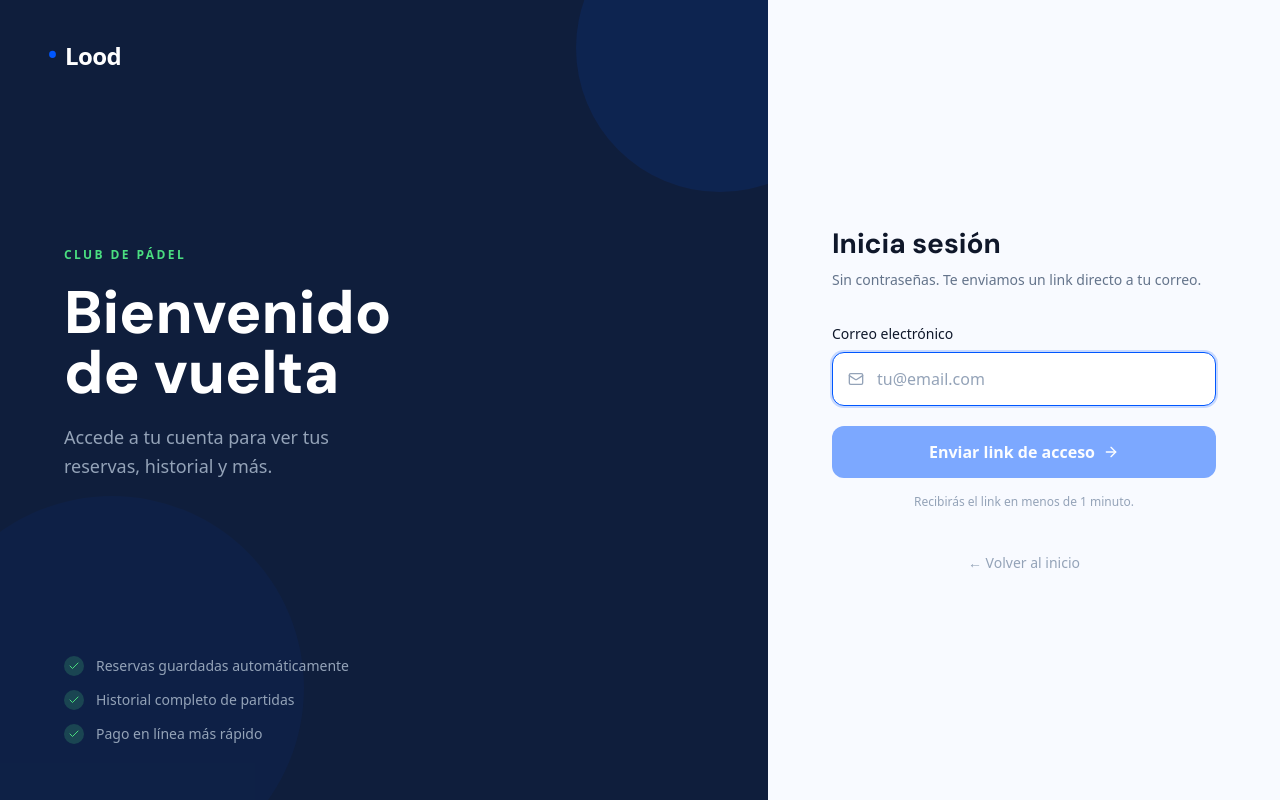
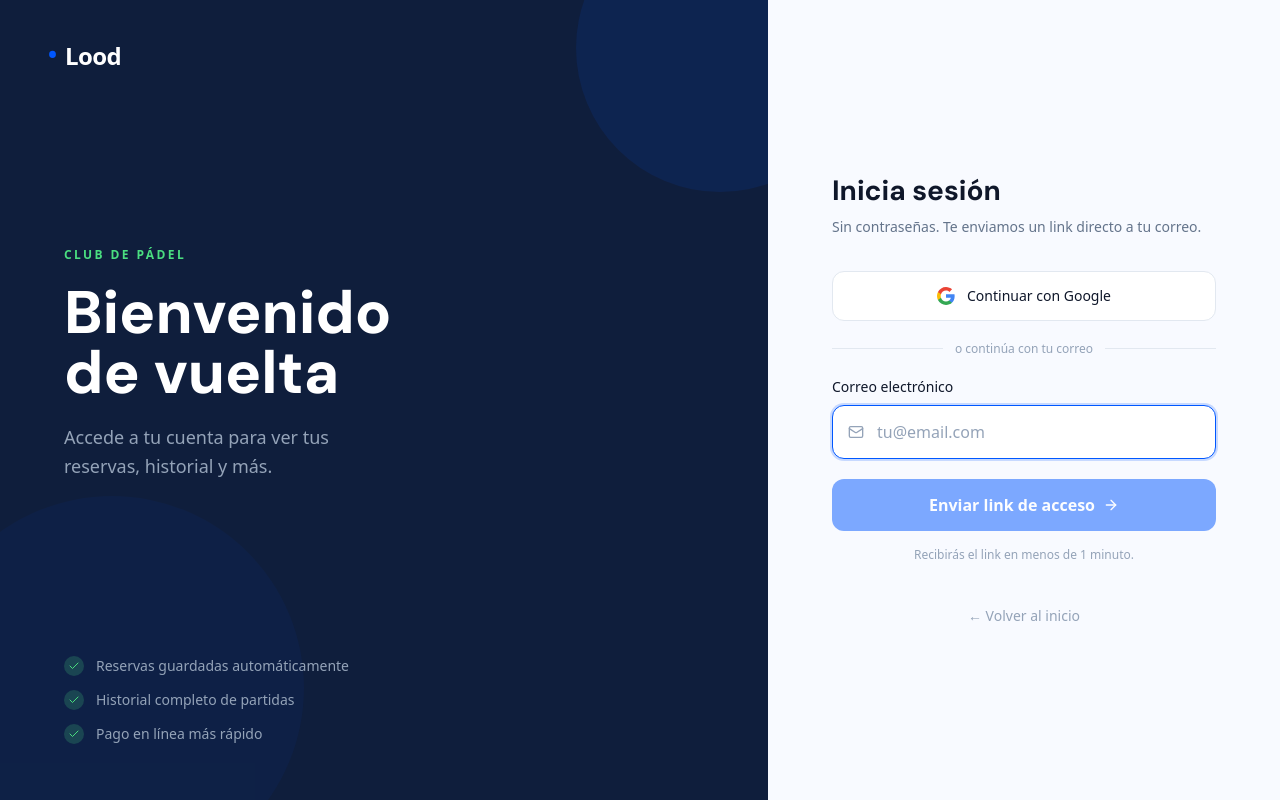
Before and after one commit to noviqsoporte/reservas-padel, a Next.js app: page /auth in a window 1280 px wide. Built offline with nearby package versions, Linux system fonts and the light colour scheme.

Commit message:
inicio de sesion con google

```diff
--- a/src/app/auth/page.tsx
+++ b/src/app/auth/page.tsx
@@ -7,14 +7,38 @@ import Link from "next/link";
 import { motion, AnimatePresence } from "framer-motion";
 import { Mail, ArrowRight, Check } from "lucide-react";
 
+function GoogleIcon() {
+    return (
+        <svg width="18" height="18" viewBox="0 0 18 18" fill="none" xmlns="http://www.w3.org/2000/svg">
+            <path d="M17.64 9.20455C17.64 8.56636 17.5827 7.95273 17.4764 7.36364H9V10.845H13.8436C13.635 11.97 13.0009 12.9232 12.0477 13.5614V15.8195H14.9564C16.6582 14.2527 17.64 11.9455 17.64 9.20455Z" fill="#4285F4"/>
+            <path d="M9 18C11.43 18 13.4673 17.1941 14.9564 15.8195L12.0477 13.5614C11.2418 14.1014 10.2109 14.4205 9 14.4205C6.65591 14.4205 4.67182 12.8373 3.96409 10.71H0.957275V13.0418C2.43818 15.9832 5.48182 18 9 18Z" fill="#34A853"/>
+            <path d="M3.96409 10.71C3.78409 10.17 3.68182 9.59318 3.68182 9C3.68182 8.40682 3.78409 7.83 3.96409 7.29V4.95818H0.957275C0.347727 6.17318 0 7.54773 0 9C0 10.4523 0.347727 11.8268 0.957275 13.0418L3.96409 10.71Z" fill="#FBBC05"/>
+            <path d="M9 3.57955C10.3214 3.57955 11.5077 4.03364 12.4405 4.92545L15.0218 2.34409C13.4632 0.891818 11.4259 0 9 0C5.48182 0 2.43818 2.01682 0.957275 4.95818L3.96409 7.29C4.67182 5.16273 6.65591 3.57955 9 3.57955Z" fill="#EA4335"/>
+        </svg>
+    );
+}
+
 function AuthForm() {
     const searchParams = useSearchParams();
     const next = searchParams.get("next");
 
     const [email, setEmail] = useState("");
     const [loading, setLoading] = useState(false);
+    const [loadingGoogle, setLoadingGoogle] = useState(false);
     const [sent, setSent] = useState(false);
     const [error, setError] = useState("");
+
+    const handleGoogleSignIn = async () => {
+        setLoadingGoogle(true);
+        const supabase = createClient();
+        await supabase.auth.signInWithOAuth({
+            provider: "google",
+            options: {
+                redirectTo: `${window.location.origin}/auth/callback?next=${encodeURIComponent(next || "/")}`,
+            },
+        });
+        setLoadingGoogle(false);
+    };
 
     const handleSubmit = async (e: React.FormEvent) => {
         e.preventDefault();
@@ -86,6 +110,30 @@ function AuthForm() {
                             </p>
                         </div>
                     )}
+
+                    {/* Google sign-in */}
+                    <button
+                        type="button"
+                        onClick={handleGoogleSignIn}
+                        disabled={loadingGoogle}
+                        className="w-full flex items-center justify-center gap-3 border border-[#e2e8f0] bg-white rounded-xl py-3.5 text-sm font-medium text-[#0f172a] hover:border-[#94a3b8] hover:shadow-sm active:scale-[0.98] transition-all disabled:opacity-60 disabled:cursor-not-allowed"
+                    >
+                        {loadingGoogle ? (
+                            <svg className="animate-spin w-4 h-4 text-[#64748b]" fill="none" viewBox="0 0 24 24">
+                                <circle className="opacity-25" cx="12" cy="12" r="10" stroke="currentColor" strokeWidth="4" />
+                                <path className="opacity-75" fill="currentColor" d="M4 12a8 8 0 018-8V0C5.373 0 0 5.373 0 12h4z" />
+                            </svg>
+                        ) : (
+                            <GoogleIcon />
+                        )}
+                        Continuar con Google
+                    </button>
+
+                    <div className="flex items-center gap-3 my-5">
+                        <div className="flex-1 h-px bg-[#e2e8f0]" />
+                        <span className="text-xs text-[#94a3b8] whitespace-nowrap">o continúa con tu correo</span>
+                        <div className="flex-1 h-px bg-[#e2e8f0]" />
+                    </div>
 
                     <form onSubmit={handleSubmit} className="space-y-5">
                         <div>
--- /dev/null
+++ b/src/app/reserva/retomar/page.tsx
@@ -0,0 +1,12 @@
+"use client";
+
+import { useEffect } from "react";
+
+export default function RetomnarReserva() {
+    useEffect(() => {
+        const pending = sessionStorage.getItem("reserva_pendiente");
+        window.location.replace(pending ? "/#reservar" : "/");
+    }, []);
+
+    return null;
+}
--- a/src/components/ReservaWizard.tsx
+++ b/src/components/ReservaWizard.tsx
@@ -77,6 +77,28 @@ export default function ReservaWizard() {
                     const data = await res.json();
                     setCanchas(data.canchas || []);
 
+                    // Restore pending reservation (after login redirect)
+                    const pendingRaw = sessionStorage.getItem("reserva_pendiente");
+                    if (pendingRaw && data.canchas) {
+                        try {
+                            const pending = JSON.parse(pendingRaw);
+                            const cancha = data.canchas.find((c: Cancha) => c.id === pending.canchaId);
+                            if (cancha) {
+                                setCanchaSeleccionada(cancha);
+                                setFecha(pending.fecha);
+                                setDuracion(pending.duracion);
+                                setSlotSeleccionado(pending.slotSeleccionado);
+                                setMetodoPago(pending.metodoPago);
+                                setDirection(1);
+                                setStep(3);
+                            }
+                        } catch {
+                            // ignore malformed data
+                        }
+                        sessionStorage.removeItem("reserva_pendiente");
+                        return;
+                    }
+
                     const preseleccionada = sessionStorage.getItem("cancha_preseleccionada");
                     if (preseleccionada && data.canchas) {
                         const cancha = data.canchas.find((c: Cancha) => c.id === preseleccionada);
@@ -140,6 +162,18 @@ export default function ReservaWizard() {
         }
         setFormErrors(errors);
         return Object.keys(errors).length === 0;
+    };
+
+    const handleConfirmarConLogin = () => {
+        if (!canchaSeleccionada || !fecha || !slotSeleccionado || !metodoPago) return;
+        sessionStorage.setItem("reserva_pendiente", JSON.stringify({
+            canchaId: canchaSeleccionada.id,
+            fecha,
+            duracion,
+            slotSeleccionado,
+            metodoPago,
+        }));
+        window.location.href = `/auth?next=${encodeURIComponent("/reserva/retomar")}`;
     };
 
     const handleSubmit = async () => {
@@ -729,7 +763,7 @@ export default function ReservaWizard() {
                                         </p>
 
                                         <button
-                                            onClick={handleSubmit}
+                                            onClick={user ? handleSubmit : handleConfirmarConLogin}
                                             disabled={loadingSubmit || !metodoPago}
                                             className={`btn-shimmer w-full py-4 rounded-xl font-bold flex items-center justify-center transition-colors ${
                                                 loadingSubmit
@@ -751,6 +785,20 @@ export default function ReservaWizard() {
                                                 "Confirmar reserva"
                                             )}
                                         </button>
+
+                                        {!user && metodoPago && (
+                                            <p className="text-center mt-3 text-sm text-[#94a3b8]">
+                                                ¿No quieres crear cuenta?{" "}
+                                                <button
+                                                    type="button"
+                                                    onClick={handleSubmit}
+                                                    disabled={loadingSubmit}
+                                                    className="text-[#64748b] hover:text-[#0057FF] underline transition-colors"
+                                                >
+                                                    Continuar sin cuenta →
+                                                </button>
+                                            </p>
+                                        )}
                                     </div>
                                 </div>
                             </div>
```
